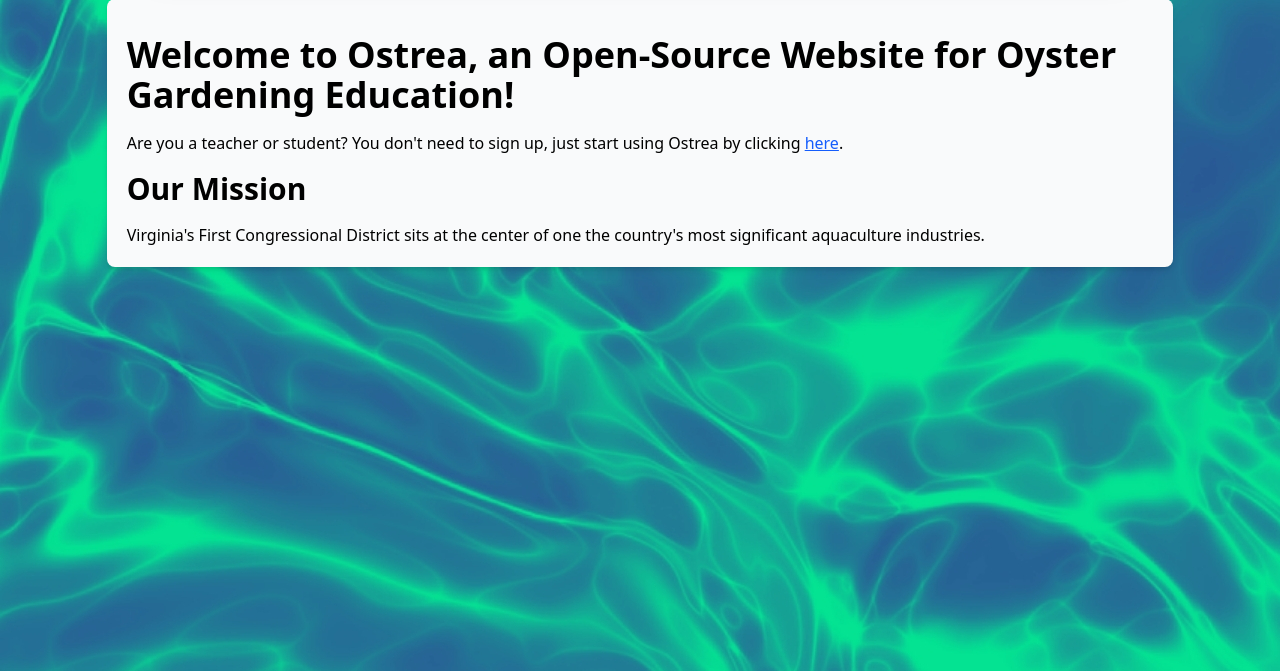
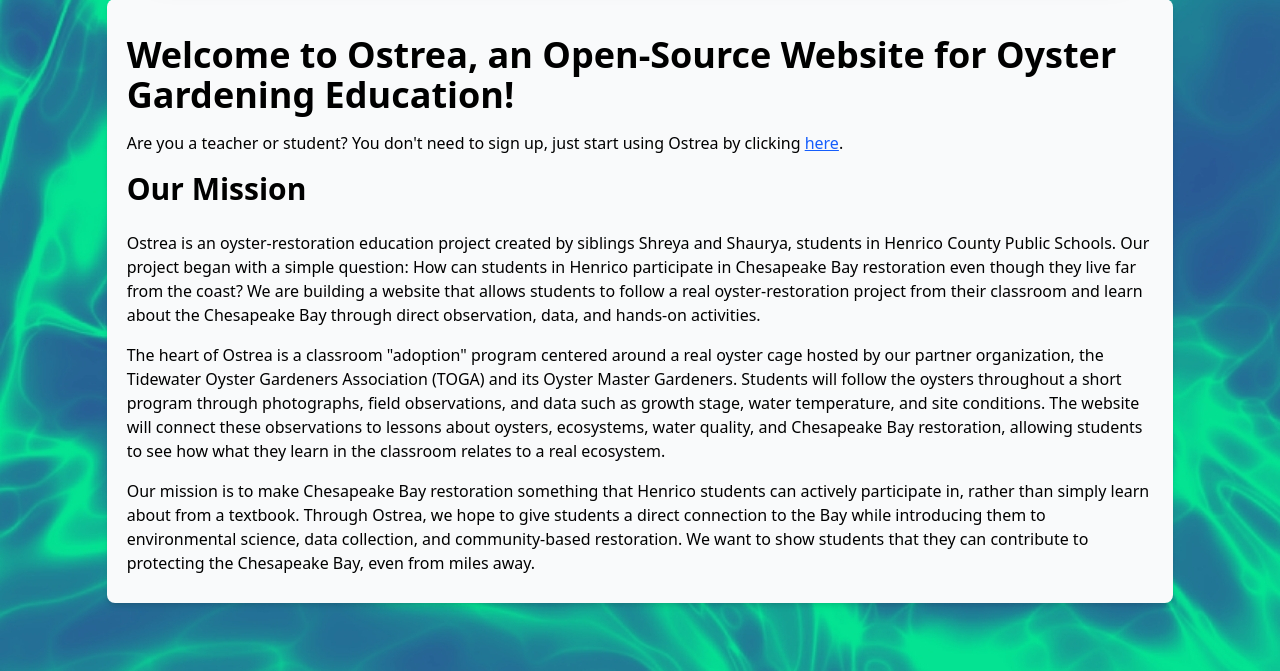
Before and after one commit to shaurya-sharma-dev/ostrea, a Django app: template core/templates/core/index.html in a window 1280 px wide. Shown: the part 129-800 px from the top of the page. Run offline with Django 5.2, Linux system fonts and the light colour scheme; the template is opened without the code that fills it, so the values that code supplies are empty; style sheets or scripts are compiled from the project's sources.

Commit message:
feat(templates): add text to Our Mission section of index.html.

```diff
--- a/core/templates/core/index.html
+++ b/core/templates/core/index.html
@@ -12,8 +12,16 @@ file, You can obtain one at http://mozilla.org/MPL/2.0/.
 <p class="remove-for-non-staff">Are you a teacher or student? You don't need to sign up, just start using Ostrea by clicking <a class="text-blue-600 underline" href="/dashboard/">here</a>.</p>
 {% endif %}
 <h2 class="text-3xl font-bold py-4">Our Mission</h1>
-<p>
-    Virginia's First Congressional District sits at the center of one the country's most significant aquaculture industries.
+<p class="py-2">
+    Ostrea is an oyster-restoration education project created by siblings Shreya and Shaurya, students in Henrico County Public Schools. Our project began with a simple question: How can students in Henrico participate in Chesapeake Bay restoration even though they live far from the coast? We are building a website that allows students to follow a real oyster-restoration project from their classroom and learn about the Chesapeake Bay through direct observation, data, and hands-on activities.
+</p>
+
+<p class="py-2">
+    The heart of Ostrea is a classroom "adoption" program centered around a real oyster cage hosted by our partner organization, the Tidewater Oyster Gardeners Association (TOGA) and its Oyster Master Gardeners. Students will follow the oysters throughout a short program through photographs, field observations, and data such as growth stage, water temperature, and site conditions. The website will connect these observations to lessons about oysters, ecosystems, water quality, and Chesapeake Bay restoration, allowing students to see how what they learn in the classroom relates to a real ecosystem.
+</p>
+
+<p class="py-2">
+    Our mission is to make Chesapeake Bay restoration something that Henrico students can actively participate in, rather than simply learn about from a textbook. Through Ostrea, we hope to give students a direct connection to the Bay while introducing them to environmental science, data collection, and community-based restoration. We want to show students that they can contribute to protecting the Chesapeake Bay, even from miles away.
 </p>
 {% endblock content %}
 
```
